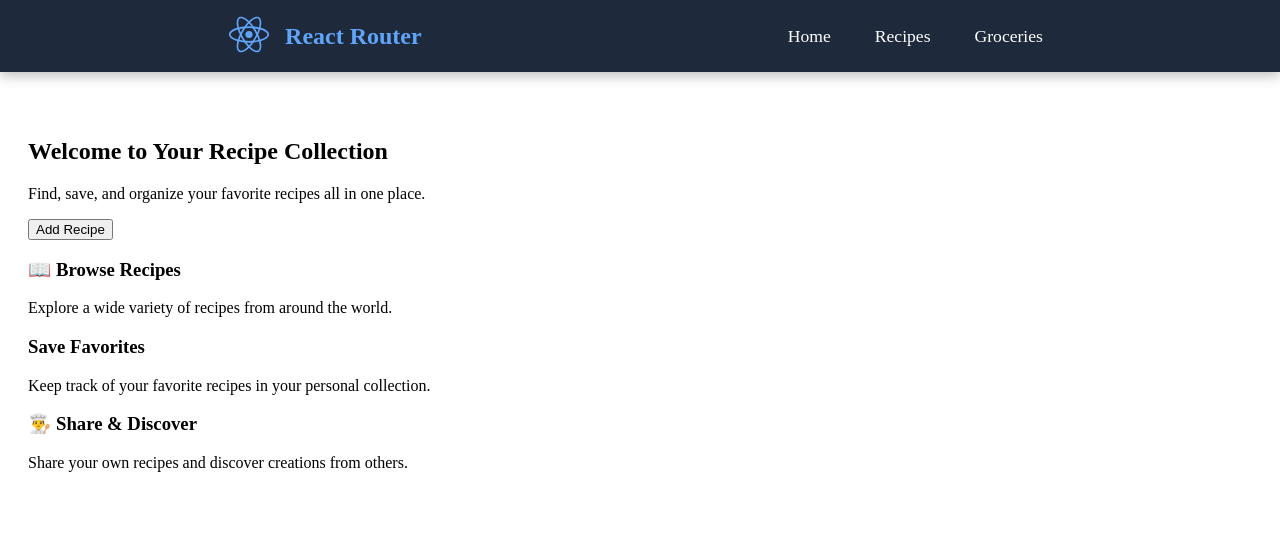
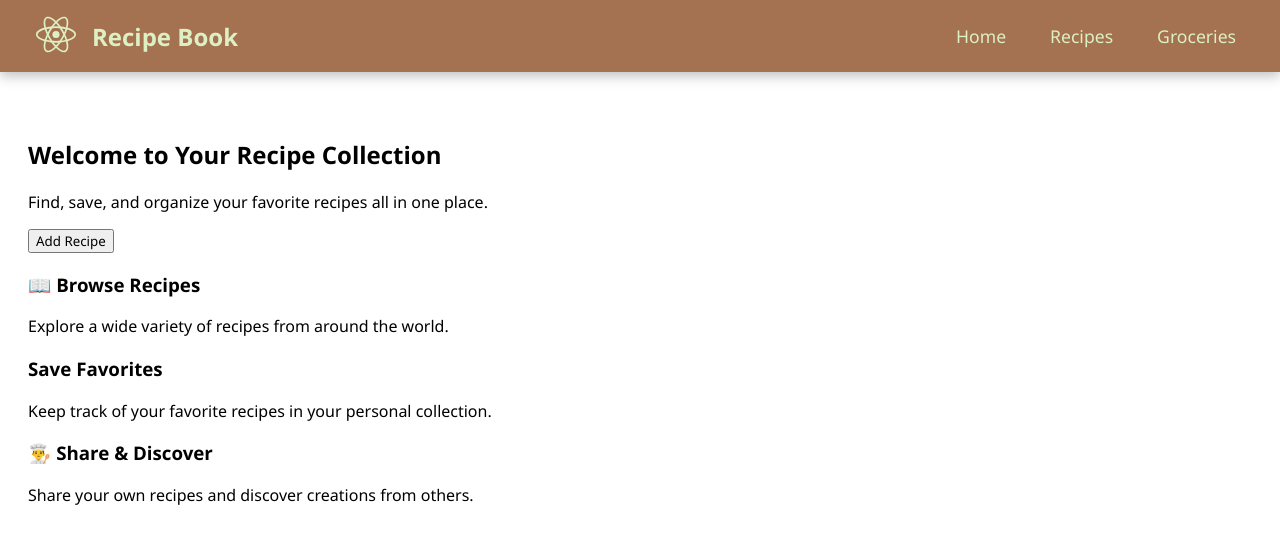
Before and after one commit to jerichomc/RecipeBook, a React (Vite) app in the folder recipe-book/: page /recipes in a window 1280 px wide. Shown: the top 544 px of the page. Built offline with nearby package versions, Linux system fonts and the light colour scheme.

Commit message:
Started work on grocery list page

```diff
--- a/recipe-book/src/components/Navbar.jsx
+++ b/recipe-book/src/components/Navbar.jsx
@@ -7,7 +7,7 @@ const Navbar = () => {
   <Link to="/" className="navbar-brand">
     <span className="navbar-logo-wrap">
       <BiLogoReact className="navbar-logo" />
-      <span className="navbar-title">React Router</span>
+      <span className="navbar-title">Recipe Book</span>
     </span>
   </Link>
 
--- a/recipe-book/src/index.css
+++ b/recipe-book/src/index.css
@@ -1,3 +1,7 @@
+* {
+    font-family: 'Segoe UI', Tahoma, Geneva, Verdana, sans-serif;
+}
+
 .App {
     padding-top: 80px;
 }
@@ -7,12 +11,12 @@
 }
 
 .navbar {
-    background-color: #1e293b;
+    background-color: #A47251;
     box-shadow: 0 4px 12px rgba(0, 0, 0, 0.25);
     display: flex;
     align-items: center;
-    justify-content: space-around;
-    padding: 12px 48px;
+    justify-content: space-between;
+    padding: 12px 32px;
     position: fixed;
     top: 0;
     left: 0;
@@ -23,7 +27,10 @@
 
 .navbar-brand {
     text-decoration: none;
-    color: #60a5fa;
+    color: #DCF0C3;
+    display: flex;
+    align-items: center;
+    flex-shrink: 0;
 }
 
 .navbar-logo-wrap{
@@ -44,15 +51,19 @@
 .navbar-links {
     display: flex;
     align-items: center;
+    justify-content: flex-end;
     gap:20px;
+    margin-left: auto;
+
 }
 
 .navbar-link {
-    color: white;
+    color: #DCF0C3;
     text-decoration: none;
     padding: 6px 12px;
     font-size: 1.1rem;
     transition: background-color 0.3s, color 0.3s;
+
 
 }
 
@@ -63,17 +74,17 @@
 }
 
 .recipe-card {
-    background-color: #9ddeeb;
+    background-color: #DD9E59;
     border-radius: 8px;
     box-shadow: 0 4px 12px rgba(0, 0, 0, 0.4);
     padding: 20px;
     margin-bottom: 20px;
     list-style: none;
-    border: 2px solid #1e293b;
+    border: 2px solid transparent;
 }
 
 .recipe-card:hover {
-    background-color: #7dd3fc;
+    background-color: #F0D8A1;
     box-shadow: 0 6px 16px rgba(0, 0, 0, 0.5);
     transform: translateY(-2px);
 }
--- a/recipe-book/src/pages/Groceries.jsx
+++ b/recipe-book/src/pages/Groceries.jsx
@@ -2,10 +2,62 @@ import React, { useState } from "react";
 import Navbar from "../components/Navbar";
 
 function Groceries() {
+
+  const [recipes, updateRecipes] = useState(() => {
+      // Initialize recipes from localStorage if available
+      const savedRecipes = localStorage.getItem("recipes"); // Retrieve saved recipes from localStorage
+      return savedRecipes ? JSON.parse(savedRecipes) : []; // Start with an empty array if no recipes are saved
+    });
+
+  const [groceryList, updateGroceryList] = useState([]);
+
+  function clearGroceryList() {
+    updateGroceryList([]);
+  }
+
   return (
     <div className="App">
       <Navbar />
       <h1>Groceries</h1>
+      <div className="recipe-list">
+        {recipes.map((recipe, index) => (
+          <div key={index} className="recipe-card">
+            <h2>{recipe.recipeName}</h2>
+            <h3>Ingredients:</h3>
+            <ul>
+              {recipe.ingredients.map((ingredient, idx) => (
+                <li key={idx}>
+                  {ingredient}
+                  <button onClick={() => updateGroceryList([...groceryList, ingredient])}>
+                Add
+              </button>
+                </li>
+              ))}
+
+            </ul>
+          </div>
+        ))}
+      </div>
+      <div>
+        <h2>Grocery List</h2>
+        {groceryList && groceryList.length > 0 ? (
+          <ul>
+            {groceryList.map((item, index) => (
+              <li key={index}>
+                {item}
+                <button onClick={() => updateGroceryList(groceryList.filter((_, i) => i !== index))}>
+                  Remove
+                </button>
+              </li>
+            ))}
+          </ul>
+
+        ) : (
+          <p>Your grocery list is empty.</p>
+
+        )}
+        <button onClick={clearGroceryList}>Clear List</button>
+      </div>
     </div>
   )
 }
```
